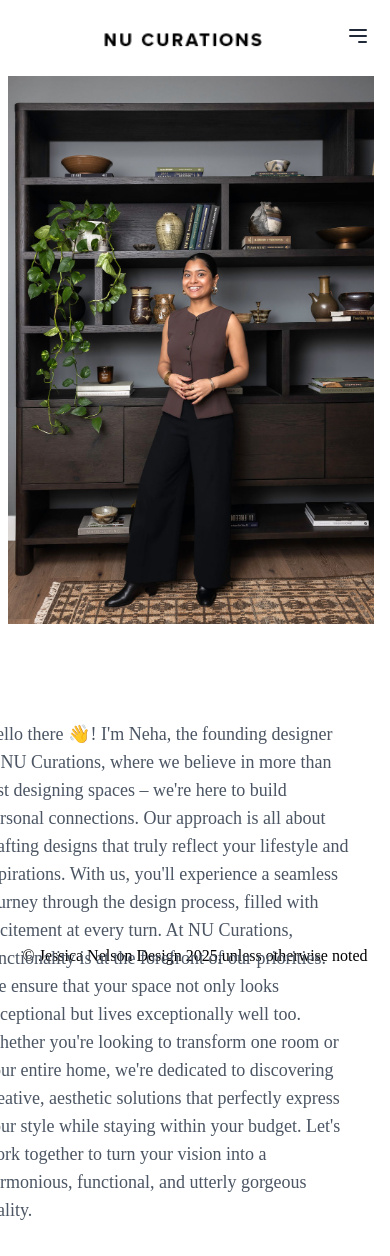
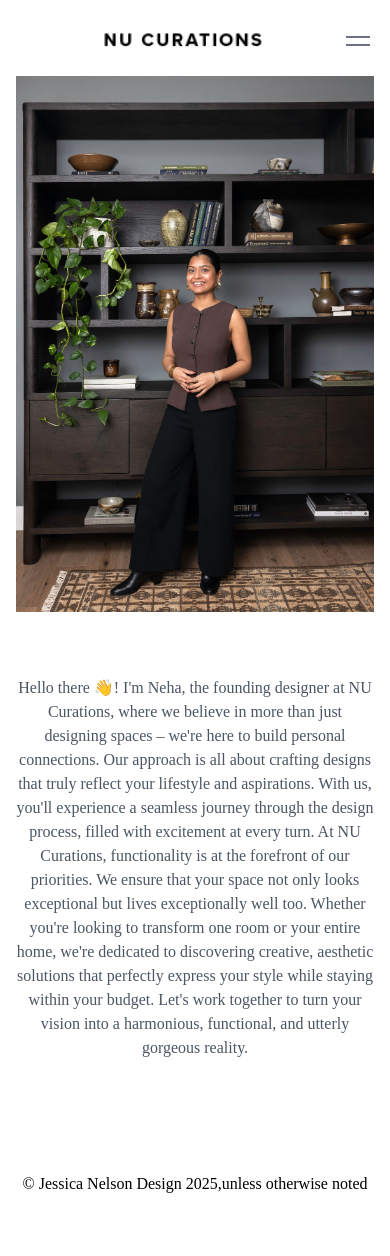
Before and after one commit to Roksana-Afrin-Anika/Portfolio, a Next.js app: page /about in a window 390 px wide. After the commit the page ends 1228 px from the top, so only its background shows below. Built offline with nearby package versions, Linux system fonts and the light colour scheme.

Commit message:
Updated Project with recent changes

```diff
--- a/src/app/components/Navbar.js
+++ b/src/app/components/Navbar.js
@@ -101,26 +101,17 @@ export default function Navbar() {
           ))}
         </div>
 
-        {/* Mobile Menu Toggle */}
+        {/* Mobile Menu Toggle - Custom Two-Line Icon */}
         <div className="md:hidden">
           <button
             className="text-gray-800 focus:outline-none"
             onClick={() => setMobileMenuOpen(!mobileMenuOpen)}
           >
-            <svg
-              className="h-6 w-6"
-              fill="none"
-              stroke="currentColor"
-              viewBox="0 0 24 24"
-              xmlns="http://www.w3.org/2000/svg"
-            >
-              <path
-                strokeLinecap="round"
-                strokeLinejoin="round"
-                strokeWidth="2"
-                d="M4 6h16M4 12h16m-7 6h7"
-              />
-            </svg>
+            {/* Custom Two-Line Icon */}
+            <div className="space-y-1.5">
+              <span className="block h-0.5 w-6 bg-gray-500"></span>
+              <span className="block h-0.5 w-6 bg-gray-500"></span>
+            </div>
           </button>
         </div>
       </div>
--- a/src/app/page.js
+++ b/src/app/page.js
@@ -56,7 +56,7 @@ export default function Home() {
           </Swiper>
         </div>
       </section>
-
+      {/* Render Other Sections (Featured, About, Services, Testimonials, CTA) */}
       {/* Render Other Sections (Featured, About, Services, Testimonials, CTA) */}
       <section className="py-8 bg-gray-100 font-orpheus">
         <div className="container mx-auto px-4">
@@ -87,7 +87,7 @@ export default function Home() {
                     <img
                       src={item.image}
                       alt={item.title}
-                      className="w-full h-[400px] sm:h-[500px] md:h-[600px] object-cover mx-auto "
+                      className="w-full h-[400px] sm:h-[500px] md:h-[600px] object-cover mx-auto"
                     />
                   </div>
                 </SwiperSlide>
@@ -95,11 +95,25 @@ export default function Home() {
             </Swiper>
 
             {/* Custom Navigation Buttons with Arrow Sign */}
-            <div className="featured-prev absolute top-1/2 left-4 transform -translate-y-1/2 z-10 cursor-pointer bg-gray-900/80 p-3 rounded-full shadow-lg hover:bg-gray-900/90">
-              <span className="text-2xl sm:text-3xl text-white">←</span>
+            <div className="flex justify-center items-center gap-4 mt-4 md:hidden">
+              {/* Previous Button */}
+              <div className="featured-prev cursor-pointer bg-gray-900/80 p-2 w-10 h-10 flex items-center justify-center rounded-full shadow-lg hover:bg-gray-900/90">
+                <span className="text-xl text-white">←</span>
+              </div>
+              {/* Next Button */}
+              <div className="featured-next cursor-pointer bg-gray-900/80 p-2 w-10 h-10 flex items-center justify-center rounded-full shadow-lg hover:bg-gray-900/90">
+                <span className="text-xl text-white">→</span>
+              </div>
             </div>
-            <div className="featured-next absolute top-1/2 right-4 transform -translate-y-1/2 z-10 cursor-pointer bg-gray-900/80 p-3 rounded-full shadow-lg hover:bg-gray-900/90">
-              <span className="text-2xl sm:text-3xl text-white">→</span>
+
+            {/* Desktop Navigation Buttons */}
+            <div className="hidden md:block">
+              <div className="featured-prev absolute top-1/2 left-4 transform -translate-y-1/2 z-10 cursor-pointer bg-gray-900/80 p-3 w-12 h-12 flex items-center justify-center rounded-full shadow-lg hover:bg-gray-900/90">
+                <span className="text-2xl sm:text-3xl text-white">←</span>
+              </div>
+              <div className="featured-next absolute top-1/2 right-4 transform -translate-y-1/2 z-10 cursor-pointer bg-gray-900/80 p-3 w-12 h-12 flex items-center justify-center rounded-full shadow-lg hover:bg-gray-900/90">
+                <span className="text-2xl sm:text-3xl text-white">→</span>
+              </div>
             </div>
           </div>
         </div>
--- a/src/app/portfolio/[slug]/page.js
+++ b/src/app/portfolio/[slug]/page.js
@@ -72,17 +72,17 @@ export default async function ProjectPage({ params }) {
           ) : (
             <Link
               href={`/portfolio/${prevProject.slug}`}
-              className="flex items-center justify-center px-6 sm:px-8 py-3 sm:py-4 text-black text-lg sm:text-xl font-medium rounded-lg sm:rounded-xl transition-all duration-300"
+              className="flex items-center justify-center px-6 sm:px-8 py-3 sm:py-4 text-black text-lg sm:text-xl font-medium rounded-lg sm:rounded-xl transition-all duration-300 hover:bg-gray-100"
             >
               <ChevronLeft
                 size={36}
                 strokeWidth={1.5}
                 className="mr-3 sm:mr-4"
               />
-              <span className="hidden sm:inline font-orpheus capitalize">
+              <span className="hidden sm:inline font-orpheus font-normal tracking-normal text-[21.4px] capitalize">
                 {prevProject.slug.replace(/-/g, " ")}
               </span>
-              <span className="sm:hidden font-orpheus capitalize">
+              <span className="sm:hidden font-orpheus font-normal tracking-normal text-[21.4px] capitalize">
                 Previous
               </span>
             </Link>
@@ -96,7 +96,7 @@ export default async function ProjectPage({ params }) {
           ) : (
             <Link
               href={`/portfolio/${nextProject.slug}`}
-              className="flex items-center justify-center px-6 sm:px-8 py-3 sm:py-4 text-black text-lg sm:text-xl font-medium rounded-lg sm:rounded-xl transition-all duration-300"
+              className="flex items-center justify-center px-6 sm:px-8 py-3 sm:py-4 text-black text-lg sm:text-xl font-medium rounded-lg sm:rounded-xl transition-all duration-300 hover:bg-gray-100"
             >
               <span className="hidden sm:inline font-orpheus font-normal tracking-normal text-[21.4px] capitalize">
                 {nextProject.slug.replace(/-/g, " ")}
--- a/src/components/AboutSection.js
+++ b/src/components/AboutSection.js
@@ -19,26 +19,26 @@ export default function AboutSection() {
   }
 
   return (
-    <section className="relative font-orpheus font-normal -mt-10 pt-0 h-screen flex items-center">
-      <div className="max-w-7xl mx-auto ml-[-8px] px-4 sm:px-6 lg:px-8 py-8 flex flex-col md:flex-row items-center gap-12 font-normal h-full">
+    <section className="relative font-orpheus font-normal -mt-10 pt-0 min-h-screen flex items-center">
+      <div className="w-full max-w-7xl mx-auto px-4 sm:px-6 lg:px-8 py-8 flex flex-col md:flex-row items-center gap-8 md:gap-12">
         {/* About Image - Adjusted for visibility */}
-        <div className="w-full md:w-5/12 flex justify-center items-center h-full">
+        <div className="w-full md:w-1/2 lg:w-5/12 flex justify-center items-center">
           <img
             src={aboutData.about_image}
             alt="About Me"
-            className="w-full h-full max-h-screen object-contain"
+            className="w-full h-auto max-h-[70vh] md:max-h-screen object-contain"
           />
         </div>
 
         {/* Text Section */}
-        <div className="w-full ml-[-50px] md:w-7/12 flex flex-col justify-center font-orpheus-pro">
-          <h1 className="text-4xl sm:text-5xl lg:text-6xl font-normal text-black mb-6">
+        <div className="w-full md:w-1/2 lg:w-7/12 flex flex-col justify-center font-orpheus-pro text-center md:text-left">
+          <h1 className="text-3xl sm:text-4xl lg:text-5xl font-normal text-black mb-4 sm:mb-6">
             {aboutData.title}
           </h1>
-          <h2 className="text-3xl font-normal text-gray-900 mb-6">
+          <h2 className="text-2xl sm:text-3xl lg:text-4xl font-normal text-gray-900 mb-4 sm:mb-6">
             {aboutData.heading}
           </h2>
-          <p className="text-lg text-gray-600 mb-8 text-black not-italic font-normal">
+          <p className="text-base sm:text-lg text-gray-600 mb-6 sm:mb-8 text-black not-italic font-normal">
             {aboutData.description}
           </p>
         </div>
```
